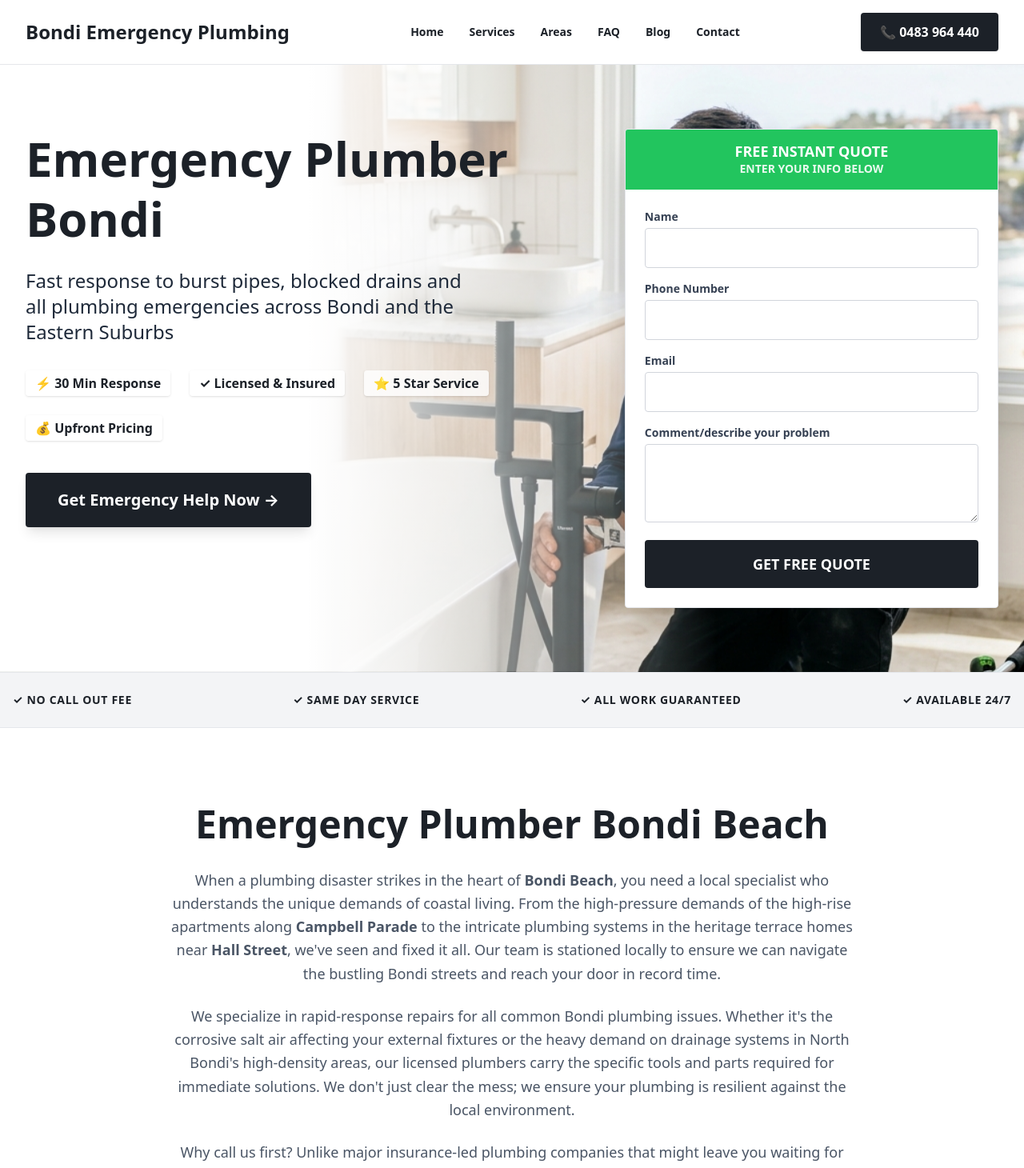
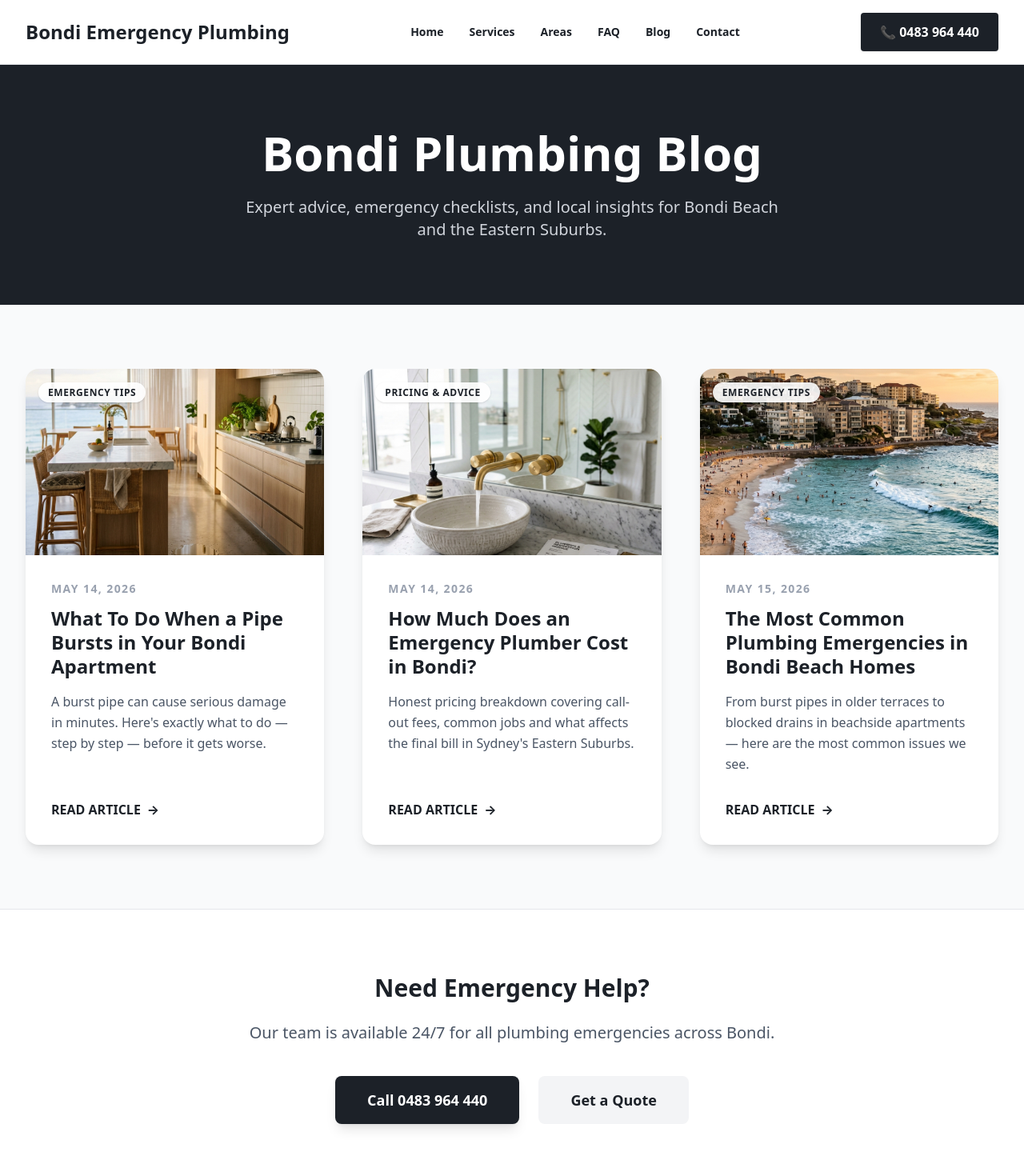
Before and after one commit to davidabdel/plumbing, a React (Vite) app: page /blog in a window 1280 px wide. Shown: the top 1460 px of the page at 80% size. Built offline with nearby package versions, Linux system fonts and the light colour scheme.

Commit message:
feat: add main blog listing page

```diff
--- a/src/App.tsx
+++ b/src/App.tsx
@@ -4,6 +4,7 @@ import Home from './pages/Home';
 import BurstPipeBondi from './pages/blog/BurstPipeBondi';
 import PlumbingCostBondi from './pages/blog/PlumbingCostBondi';
 import CommonEmergenciesBondi from './pages/blog/CommonEmergenciesBondi';
+import Blog from './pages/Blog';
 import Layout from './components/Layout';
 
 // Scroll to top on route change
@@ -32,6 +33,7 @@ export default function App() {
       <Layout>
         <Routes>
           <Route path="/" element={<Home />} />
+          <Route path="/blog" element={<Blog />} />
           <Route path="/blog/burst-pipe-bondi-apartment" element={<BurstPipeBondi />} />
           <Route path="/blog/emergency-plumber-cost-bondi" element={<PlumbingCostBondi />} />
           <Route path="/blog/common-plumbing-emergencies-bondi-beach" element={<CommonEmergenciesBondi />} />
--- a/src/components/Layout.tsx
+++ b/src/components/Layout.tsx
@@ -20,7 +20,7 @@ export default function Layout({ children }: LayoutProps) {
             <a href="/#services" className="hover:text-navy underline-offset-4 hover:underline">Services</a>
             <a href="/#areas" className="hover:text-navy underline-offset-4 hover:underline">Areas</a>
             <a href="/#faq" className="hover:text-navy underline-offset-4 hover:underline">FAQ</a>
-            <Link to="/blog/burst-pipe-bondi-apartment" className="hover:text-navy underline-offset-4 hover:underline">Blog</Link>
+            <Link to="/blog" className="hover:text-navy underline-offset-4 hover:underline">Blog</Link>
             <a href="/#contact" className="hover:text-navy underline-offset-4 hover:underline">Contact</a>
           </nav>
           <a
--- /dev/null
+++ b/src/pages/Blog.tsx
@@ -0,0 +1,118 @@
+import { Link } from 'react-router-dom';
+import SEO from '../components/SEO';
+
+const BLOG_POSTS = [
+  {
+    title: "What To Do When a Pipe Bursts in Your Bondi Apartment",
+    description: "A burst pipe can cause serious damage in minutes. Here's exactly what to do — step by step — before it gets worse.",
+    slug: "burst-pipe-bondi-apartment",
+    image: "/images/burst-pipe-blog.png",
+    category: "Emergency Tips",
+    date: "May 14, 2026"
+  },
+  {
+    title: "How Much Does an Emergency Plumber Cost in Bondi?",
+    description: "Honest pricing breakdown covering call-out fees, common jobs and what affects the final bill in Sydney's Eastern Suburbs.",
+    slug: "emergency-plumber-cost-bondi",
+    image: "/images/plumbing-cost-blog.png",
+    category: "Pricing & Advice",
+    date: "May 14, 2026"
+  },
+  {
+    title: "The Most Common Plumbing Emergencies in Bondi Beach Homes",
+    description: "From burst pipes in older terraces to blocked drains in beachside apartments — here are the most common issues we see.",
+    slug: "common-plumbing-emergencies-bondi-beach",
+    image: "/images/common-emergencies-blog.png",
+    category: "Emergency Tips",
+    date: "May 15, 2026"
+  }
+];
+
+export default function Blog() {
+  return (
+    <>
+      <SEO
+        title="Plumbing Blog | Emergency Tips & Advice | Bondi Emergency Plumbing"
+        description="Expert plumbing advice, emergency tips, and pricing guides for Bondi and Eastern Suburbs residents. Learn how to handle burst pipes, blocked drains and more."
+      />
+
+      <div className="bg-gray-50 min-h-screen">
+        {/* Blog Header */}
+        <div className="bg-navy py-20">
+          <div className="max-w-7xl mx-auto px-4 sm:px-6 lg:px-8 text-center">
+            <h1 className="text-4xl md:text-6xl font-black text-white mb-6">
+              Bondi Plumbing Blog
+            </h1>
+            <p className="text-xl text-gray-300 max-w-2xl mx-auto font-medium">
+              Expert advice, emergency checklists, and local insights for Bondi Beach and the Eastern Suburbs.
+            </p>
+          </div>
+        </div>
+
+        {/* Blog Grid */}
+        <div className="max-w-7xl mx-auto px-4 sm:px-6 lg:px-8 py-20">
+          <div className="grid grid-cols-1 md:grid-cols-2 lg:grid-cols-3 gap-12">
+            {BLOG_POSTS.map((post) => (
+              <article key={post.slug} className="group bg-white rounded-2xl overflow-hidden shadow-lg hover:shadow-2xl transition-all duration-300 flex flex-col h-full">
+                <Link to={`/blog/${post.slug}`} className="block relative aspect-[16/10] overflow-hidden">
+                  <img
+                    src={post.image}
+                    alt={post.title}
+                    className="w-full h-full object-cover group-hover:scale-105 transition-transform duration-500"
+                  />
+                  <div className="absolute top-4 left-4">
+                    <span className="bg-white/90 backdrop-blur-sm text-navy px-3 py-1 rounded-full text-xs font-bold uppercase tracking-wider shadow-sm">
+                      {post.category}
+                    </span>
+                  </div>
+                </Link>
+
+                <div className="p-8 flex flex-col flex-grow">
+                  <div className="text-sm text-gray-400 font-bold uppercase tracking-widest mb-3">
+                    {post.date}
+                  </div>
+                  <h2 className="text-2xl font-bold text-navy mb-4 leading-tight group-hover:text-black transition-colors">
+                    <Link to={`/blog/${post.slug}`}>{post.title}</Link>
+                  </h2>
+                  <p className="text-gray-600 mb-8 flex-grow leading-relaxed">
+                    {post.description}
+                  </p>
+                  <Link
+                    to={`/blog/${post.slug}`}
+                    className="inline-flex items-center text-navy font-bold hover:gap-2 transition-all"
+                  >
+                    READ ARTICLE <span className="ml-2">→</span>
+                  </Link>
+                </div>
+              </article>
+            ))}
+          </div>
+        </div>
+
+        {/* Newsletter / CTA */}
+        <div className="bg-white border-t border-gray-200 py-20">
+          <div className="max-w-4xl mx-auto px-4 text-center">
+            <h2 className="text-3xl font-bold mb-6">Need Emergency Help?</h2>
+            <p className="text-xl text-gray-600 mb-10">
+              Our team is available 24/7 for all plumbing emergencies across Bondi.
+            </p>
+            <div className="flex flex-wrap justify-center gap-6">
+              <a
+                href="tel:0483964440"
+                className="bg-navy text-white px-10 py-4 rounded-lg font-bold text-lg hover:bg-black transition-all shadow-lg"
+              >
+                Call 0483 964 440
+              </a>
+              <Link
+                to="/#contact"
+                className="bg-gray-100 text-navy px-10 py-4 rounded-lg font-bold text-lg hover:bg-gray-200 transition-all"
+              >
+                Get a Quote
+              </Link>
+            </div>
+          </div>
+        </div>
+      </div>
+    </>
+  );
+}
```
